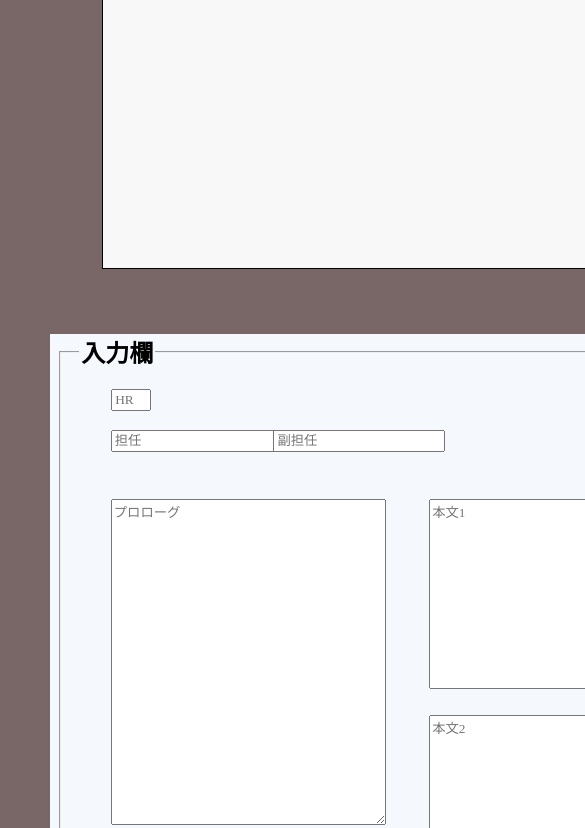
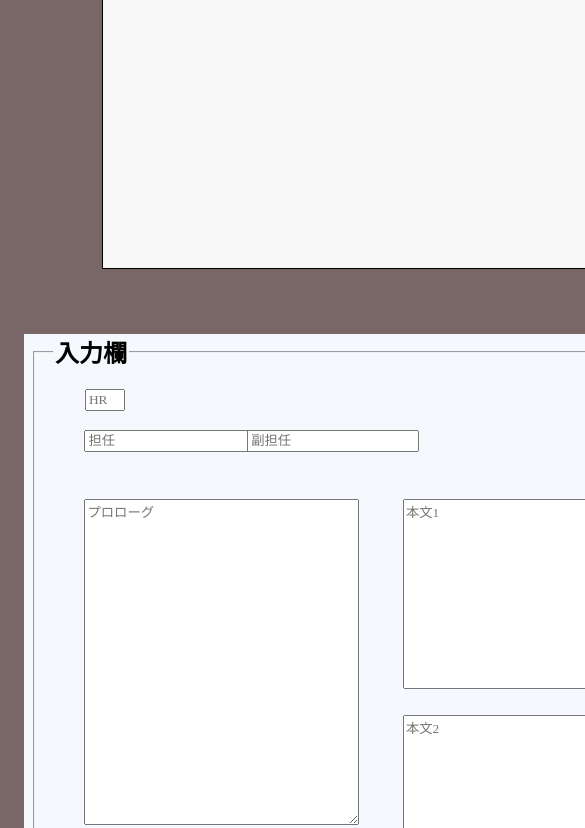
Before and after one commit to shiratsumu/seirei.github.io, a plain HTML site: page index.html in a window 390 px wide. Shown: the part 792-1620 px from the top of the page, 585 px wide, since content can reach past the window. Drawn offline with Linux system fonts and the light colour scheme.

Commit message:
Add files via upload

```diff
--- a/style.css
+++ b/style.css
@@ -228,9 +228,8 @@ color:rgb(14, 15, 15);}
 #formspace{
     position: relative;
     top: 160px;
-    margin: auto -10%;
+    margin: auto -15%;
     margin-top: 120%;
     margin-bottom: 50%;
-    width: 80%;
 }
 }
```
